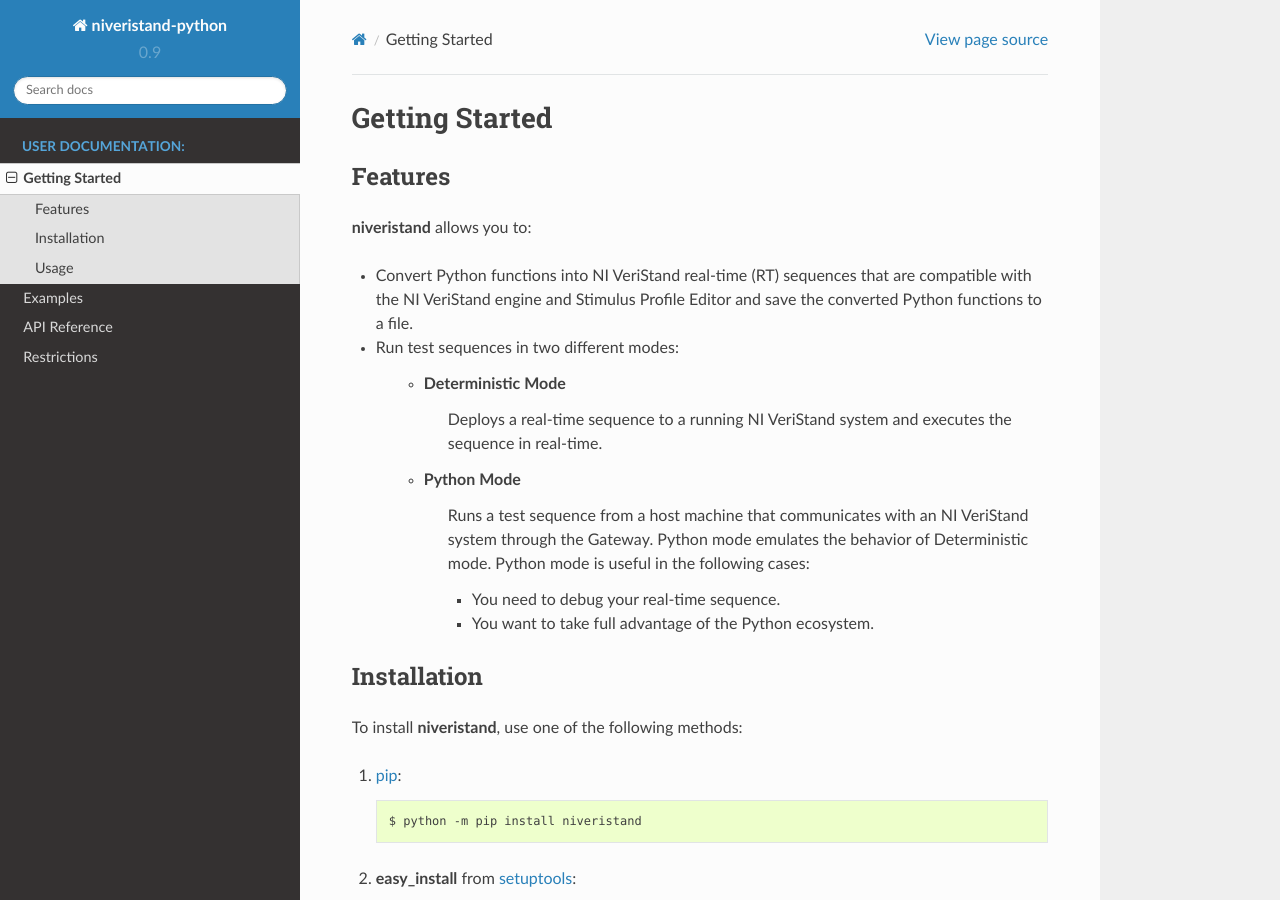
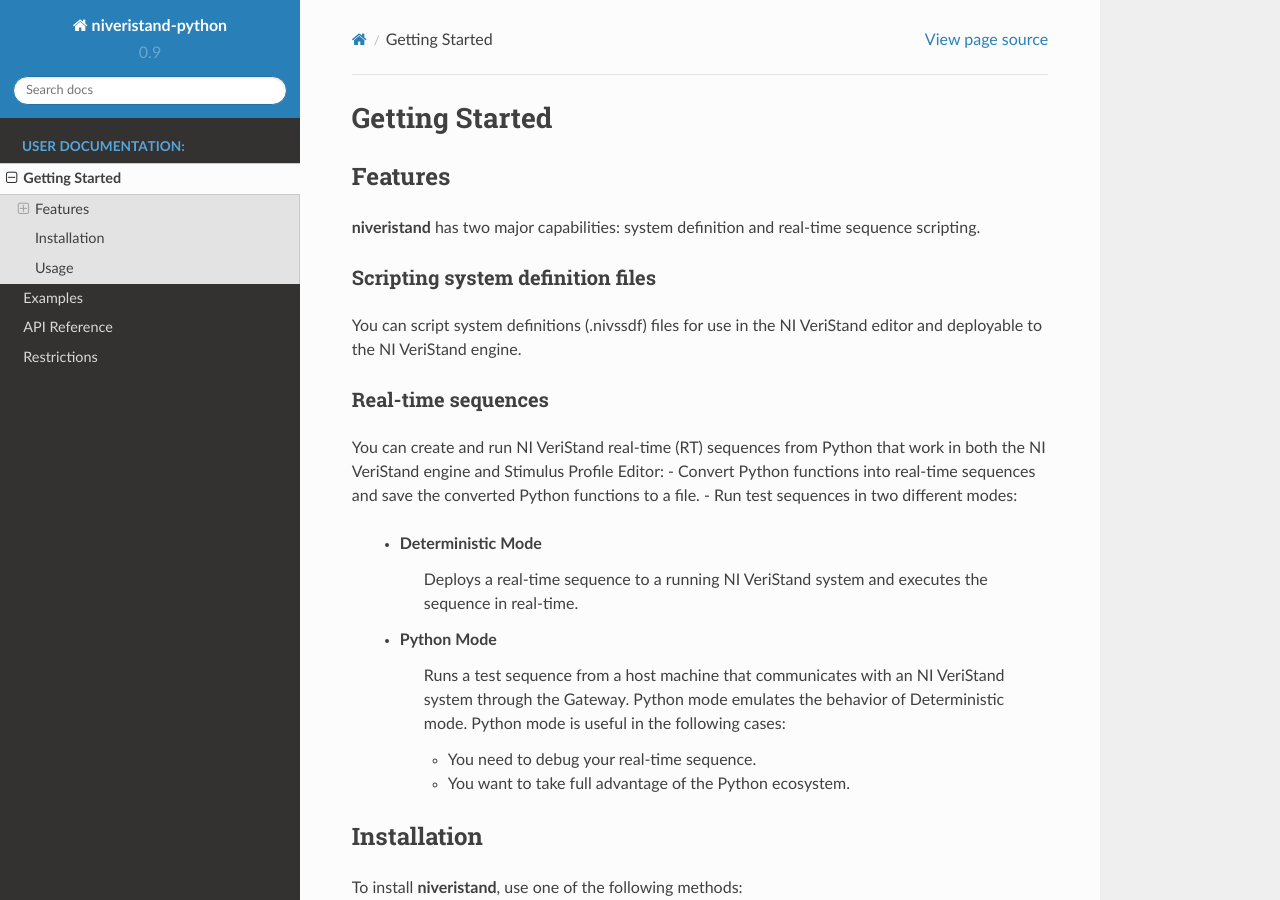
Before and after one commit to ni/niveristand-python, a Sphinx documentation site: the page built from docs/getting_started.rst, in a window 1280 px wide and 900 px high. Built offline with Sphinx 7.4.7 and the Read the Docs theme 2.0.0, drawn with Linux system fonts in a browser that asks for light colours.

Commit message:
Updating overall description in getting_started

```diff
--- a/docs/getting_started.rst
+++ b/docs/getting_started.rst
@@ -7,9 +7,16 @@
 Features
 ========
 
-**niveristand** allows you to:
+**niveristand** has two major capabilities: system definition and real-time sequence scripting.
 
-- Convert Python functions into NI VeriStand real-time (RT) sequences that are compatible with the NI VeriStand engine and Stimulus Profile Editor and save the converted Python functions to a file.
+Scripting system definition files
+---------------------------------
+You can script system definitions (.nivssdf) files for use in the NI VeriStand editor and deployable to the NI VeriStand engine.
+
+Real-time sequences
+-------------------
+You can create and run NI VeriStand real-time (RT) sequences from Python that work in both the NI VeriStand engine and Stimulus Profile Editor:
+- Convert Python functions into real-time sequences and save the converted Python functions to a file.
 - Run test sequences in two different modes:
 
    - Deterministic Mode
```
